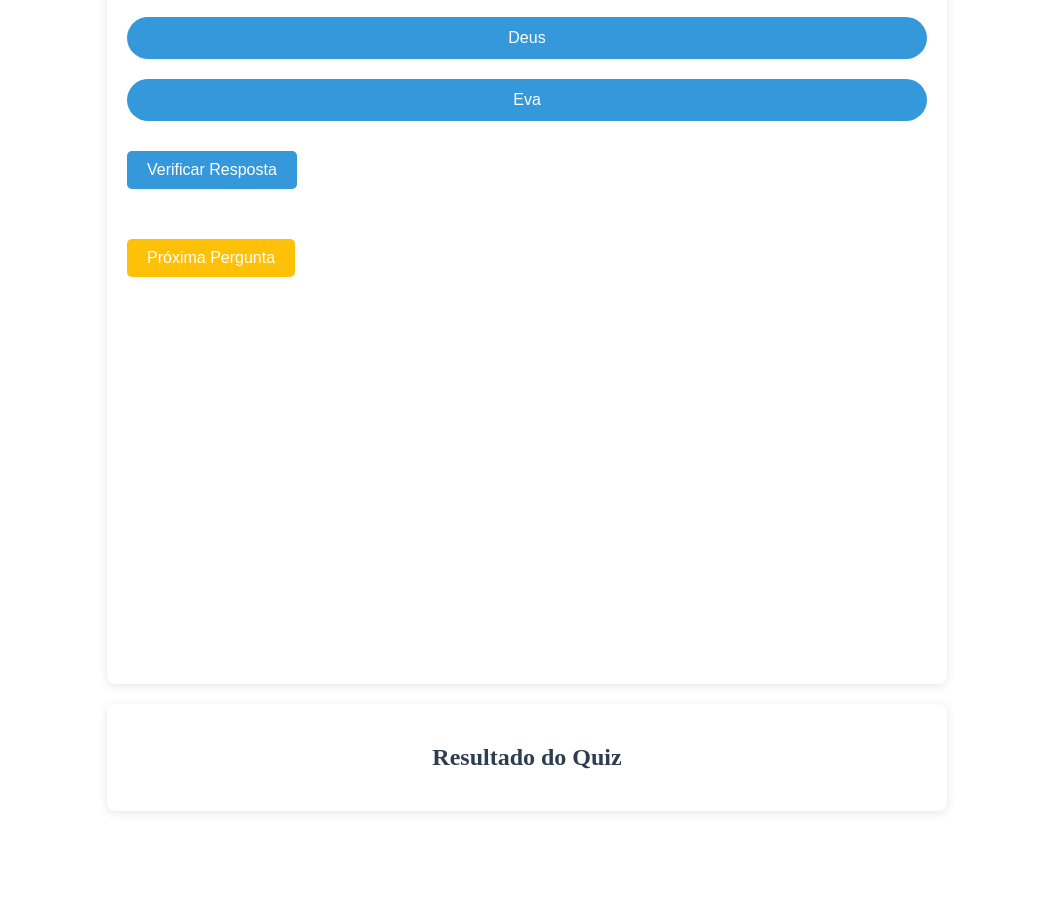
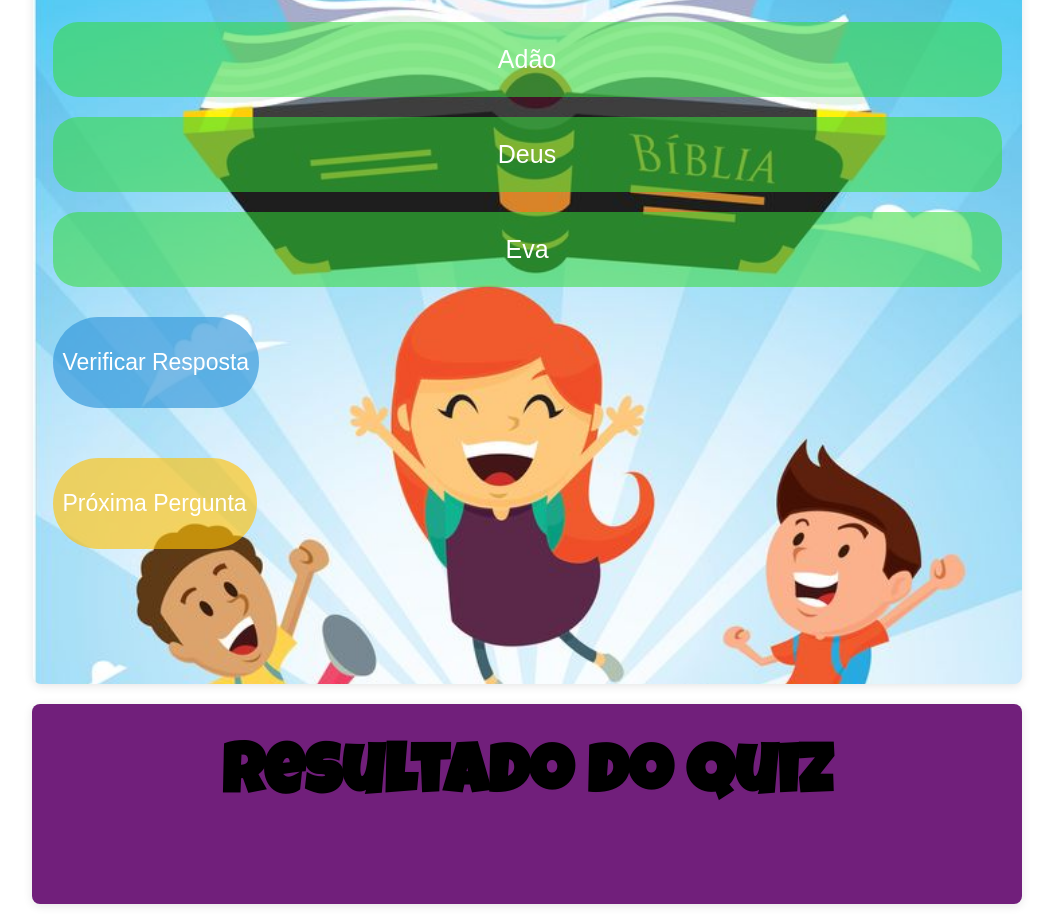
Before and after one commit to BiraByte/ImersaoAlura, a plain HTML site: page index.html in a window 1280 px wide. Shown: the part 176-1100 px from the top of the page, without its empty margins (113-1166 px from the left). Before the commit the page ends 1007 px from the top, so only its background shows below. Drawn offline with Linux system fonts and the light colour scheme.

Commit message:
Add files via upload

```diff
--- a/index.html
+++ b/index.html
@@ -22,7 +22,7 @@
         <button id="proximo-botao" style="display: none;">Próxima Pergunta</button>
     </div>
 
-    <div class="quiz-container  minha-imagem minha-imagem" id="pergunta2">
+    <div class="quiz-container minha-imagem" id="pergunta2">
         <h2>Pergunta 2:</h2>
         <p>Qual foi a primeira profissão de Adão?</p>
         <div class="options-container">
@@ -79,7 +79,7 @@
 
     <!-- Container para mostrar os resultados -->
     <div class="result-container" id="resultado">
-        <h2>Resultado do Quiz</h2>
+        <h3>Resultado do Quiz</h3>
         <p id="resultado-msg"></p>
         <div id="explicacao"></div>
     </div>
--- a/styles.css
+++ b/styles.css
@@ -1,30 +1,69 @@
+@charset "UTF-8";
+@import url('https://fonts.googleapis.com/css2?family=Luckiest+Guy&display=swap');
+@font-face {
+    font-family: 'imersao';
+    src:url(fontes/tooneynoodle.regular.ttf)
+}
 /* Estilos gerais */
-body   body {
-    font-family: Arial, sans-serif;
-    background-color: #f9f9f9;
-    color: #333;
+body {
+    font-family: 'Luckiest Guy', Arial, Helvetica, sans-serif;
+    background-color: #ffffff;
+    color: rgba(0, 0, 0, 0.862);
     margin: 0;
     padding: 0;
 }
 
-h1, h2 {
-    color: #2c3e50;
+
+h1 {
+    color: ivory;
+    text-align: center;
+}
+h2 {
+    color: ivory;
+    text-align: center;
 }
 
 h1 {
     text-align: center;
     margin-top: 20px;
 }
+h3 {
+    text-align: center;
+    margin-top: 20px;
+    color: black;
+    font-size: 70px;
+}
 
 .quiz-container {
     width: 80%;
-    max-width: 800px;
+    max-width: 949px;
     margin: 20px auto;
     background: #fff;
     padding: 20px;
     border-radius: 8px;
     box-shadow: 0 2px 10px rgba(0, 0, 0, 0.1);
     display: none;
+}
+
+p {
+    font-size: 25px ;
+    text-align: center;
+    font-size: 30px;
+}
+#pergunta1 {
+    font-size: 32px;
+}
+#pergunta2 {
+    font-size: 32px;
+}
+#pergunta3 {
+    font-size: 32px;
+}
+#pergunta4 {
+    font-size: 32px;
+}
+#pergunta5 {
+    font-size: 32px;
 }
 
 .quiz-container h2 {
@@ -37,13 +76,13 @@ h1 {
 }
 
 .option-button {
-    background-color: #3498db;
+    background-color: #34db398c;
     color: #fff;
     border: none;
-    padding: 10px 20px;
+    padding: 21px 20px;
     border-radius: 25px;
     cursor: pointer;
-    font-size: 16px;
+    font-size: 25px;
     margin: 10px 0;
     text-align: center;
     width: 100%;
@@ -61,27 +100,28 @@ h1 {
 }
 
 button {
-    background-color: #3498db;
+    background-color: #3498dbaa;
     color: #fff;
     border: none;
-    padding: 10px 20px;
-    border-radius: 5px;
+    padding: 32px 10px;
+    border-radius: 52px;
     cursor: pointer;
-    font-size: 16px;
+    font-size: 23px;
     margin: 10px 0;
     display: inline-block; /* Alinha os botões lado a lado se necessário */
 }
 
 
 button:hover {
-    background-color: #2980b9;
+    background-color: #297fb986;
 }
 
 .feedback {
     margin: 10px 0;
     padding: 10px;
-    border-radius: 5px;
-    font-size: 16px;
+    border-radius: 30px;
+    font-size: 33px;
+    color: #155724;
 }
 
 .correct {
@@ -90,23 +130,23 @@ button:hover {
 }
 
 .incorrect {
-    background-color: #f8d7da;
+    background-color: #f8d7dae1;
     color: #721c24;
 }
 
 #resultado {
     width: 80%;
-    max-width: 800px;
+    max-width: 950px;
     margin: 20px auto;
     padding: 20px;
-    background: #fff;
+    background: #711f7b;
     border-radius: 8px;
     box-shadow: 0 2px 10px rgba(0, 0, 0, 0.1);
     text-align: center;
 }
 
 #resultado-msg {
-    font-size: 18px;
+    font-size: 40px;
     margin-bottom: 20px;
 }
 
@@ -127,17 +167,18 @@ button:hover {
     position: relative;
     width: 100%;
     height: 100vh;
+    object-fit: scale-down;
     aspect-ratio: auto 800 / 800; /* Faz com que a imagem cubra a altura total da visualização */
 
 }
 #proximo-botao {
-    background-color: #ffc107;
+    background-color: #ffc107a0;
     color: white;
     border: none;
-    padding: 10px 20px;
-    border-radius: 5px;
+    padding: 32px 10px;
+    border-radius: 52px;
     cursor: pointerre;
-    font-size: 16px;
+    font-size: 23px;
     margin: 10px 0;
     display: inline-block;
 }
```
Also changed, not shown: imagens/ebd.jpg (added), imagens/infantil.jpg (added), imagens/jesus.jpg (added), imagens/kids.webp (added), imagens/maxresdefault.jpg (added), imagens/novo.avif (added), imagens/pregando.jpg (added).
